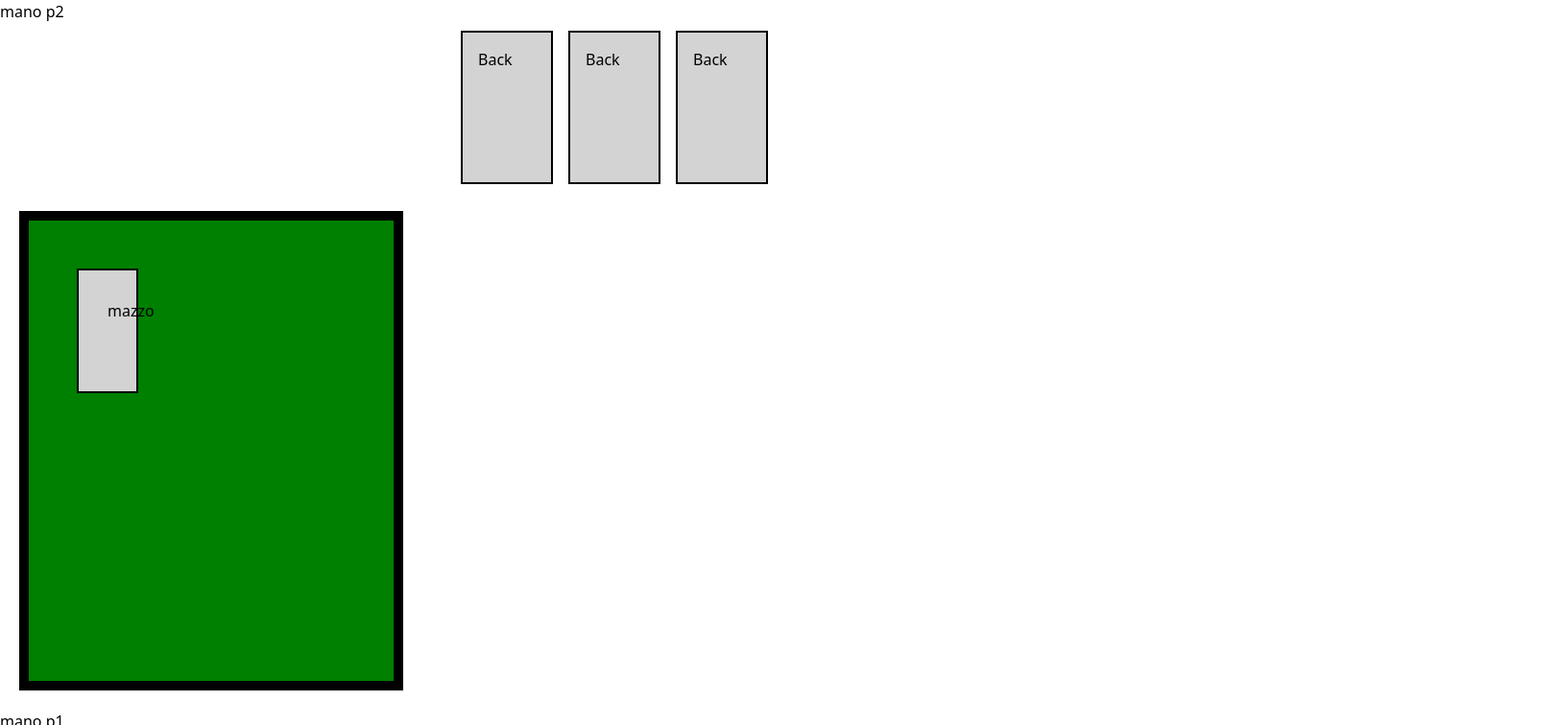
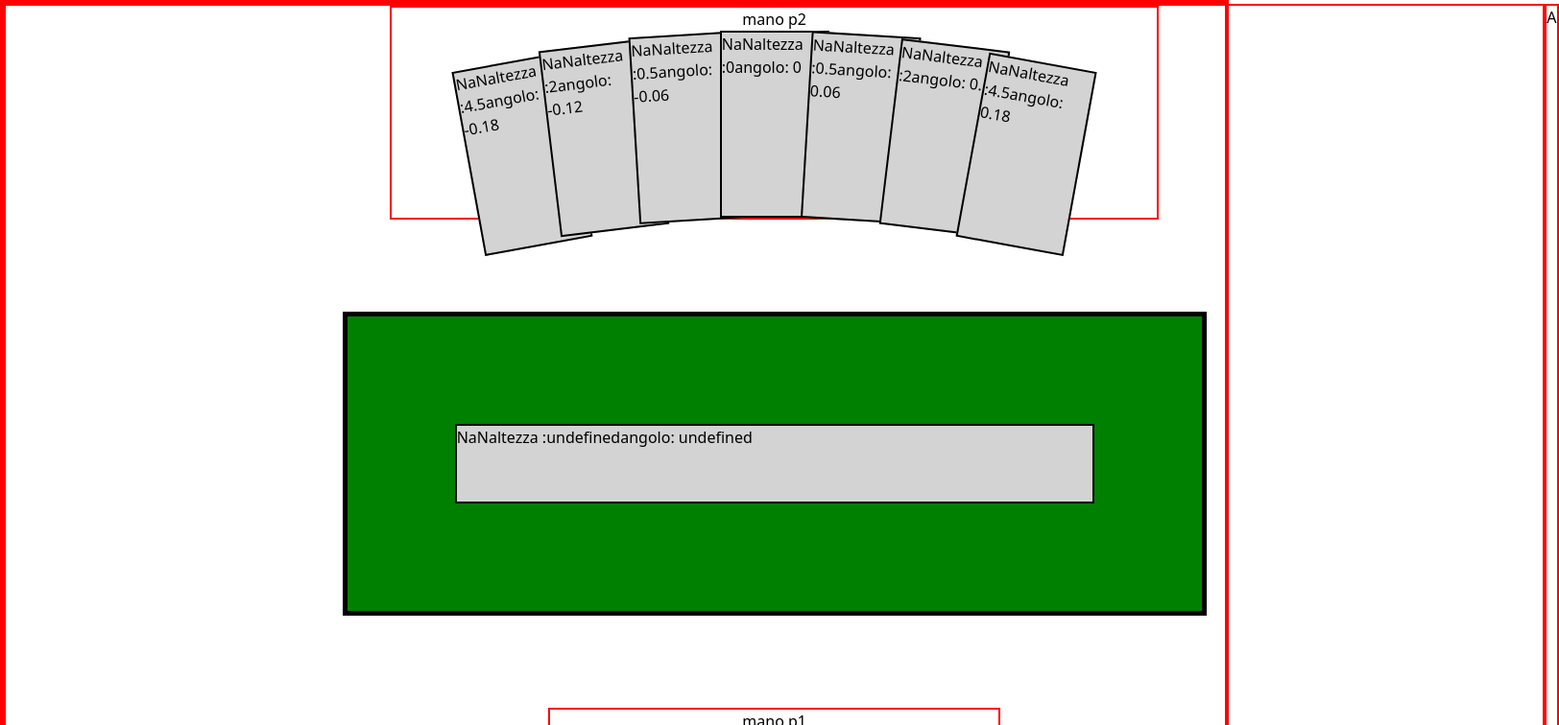
Before and after one commit to Micello/mern_stack, a React (Create React App) app in the folder frontend/: page / in a window 1280 px wide. Shown: the top 756 px of the page at 96% size, 1624 px wide, since content can reach past the window. Built offline with nearby package versions, Linux system fonts and the light colour scheme; the HTML template or start-up script is replaced by a standard one.

Commit message:
aggiunte animazioni hover

```diff
--- a/frontend/src/Briscola.css
+++ b/frontend/src/Briscola.css
@@ -9,5 +9,21 @@
 
 
   .Board {
-    @apply bg-[green] w-[400px] h-[500px] m-5 p-[30px] border-[10px] border-solid border-[black];
+    @apply bg-[green] w-[900px] h-[600px] m-24 p-28 border-[5px] border-solid border-[black];
   }
+
+div {
+  border-style: solid;
+  border-width: 2px;
+  border-color: red;
+}
+
+
+
+html, body, #root {
+  height: 100vh;
+}
+
+.cardli{
+  aspect-ratio: 55/94;
+}
--- a/frontend/src/Briscola.js
+++ b/frontend/src/Briscola.js
@@ -1,23 +1,49 @@
 
 
-function Card({id, rank, suit, angle, height}){
-    return(
-        <>
-            {rank ? (
+function Card({ id, rank, suit, angle, height, scale }) {
+    const safeAngle = angle || 0; // Default to 0 if angle is undefined
+    const safeHeight = height || 0; // Default to 0 if height is undefined
+    const safeScale = scale || 1; // Default to 0 if height is undefined
+    const handleMouseEnter = rank ? (e) => { e.currentTarget.style.transform = `rotate(${safeAngle}rad) translateY(${safeHeight * 10 - 40}px) translateX(${safeAngle * -400}px)`} :
+        (e) => {//se non ha un seme (non è nella mia mano)
+
+            e.currentTarget.style.transform = `scale(${safeScale}) rotate(${safeAngle}rad) translateY(${safeHeight * 10}px) translateX(${safeAngle * -400}px) `};
+
+    const handleMouseLeave = rank ? (e) => {
+                e.currentTarget.style.transform = `rotate(${safeAngle}rad) translateY(${safeHeight * 10}px) translateX(${safeAngle * -400}px) scale(${safeScale})`
+            } :
+            (e) => {e.currentTarget.style.transform = `scale(1) rotate(${safeAngle}rad) translateY(${safeHeight * 10}px) translateX(${safeAngle * -400}px) `};
+
+
+    return (
       <div
-            style={{ transform: `rotate(${angle}rad) translateY(${height*10}px) translateX(${angle*-400}px)` }}
-            className={`relative  focus:ring-violet-300 active:bg-violet-700 bg-[lightgrey] hover:bg-gray-50 h-48 w-32 box-border m-2 p-4 border-2 border-solid border-[black]`}
+        style={{
+          transform: `rotate(${angle}rad) translateY(${height * 10}px) translateX(${angle * -400}px)`,
+        }}
+        className={`h-full w-full relative focus:ring-violet-300 active:bg-violet-700 bg-[lightgrey] hover:bg-gray-50  box-border   border-2 border-solid border-[black] transition-transform duration-300 ease-in-out`}
+        onMouseEnter={handleMouseEnter}
+        onMouseLeave={handleMouseLeave}
+      >
+        {rank ? id + ' ' + rank + ' ' + suit : id +  rank + 'altezza  :' + height + 'angolo:  ' + angle}
+      </div>
+    );
+  }
 
-            >
-                {id + rank + suit + '                ' + angle + height}
-            </div>
-            ) : (
-            <div className="bg-[lightgrey] w-24 h-40 m-2 p-4 border-2 border-solid border-[black]">
-                Back
-            </div>
-            )}
-      </>
-    )
+
+function EnemyHand({ enemyCards }) {
+return (
+    <ul className="flex justify-center items-center w-full h-full ">
+    {enemyCards.map((i) => {
+        const angle = 0.06*(i - ((enemyCards.length+1)/2))
+        const height = 0.5*(i - (enemyCards.length+1)/2)*(i-(enemyCards.length+1)/2)
+        return (
+        <li className={'cardli w-full h-full '}key={i}>
+            <Card id={i} angle={angle} height={height} scale={1.1} />
+        </li>
+        );
+    })}
+    </ul>
+);
 }
 
   function Hand({ playerHand }) {
@@ -26,7 +52,6 @@ function Hand({ playerHand }) {
         {playerHand.map((card,index) => {
             const angle = 0.06*(card.id - ((playerHand.length+1)/2))
             const height = 0.5*(card.id - (playerHand.length+1)/2)*(card.id-(playerHand.length+1)/2)
-            console.log(height)
             return (
             <li key={card.id}>
               <Card id={card.id} rank={card.rank} suit={card.suit} angle={angle} height={height} />
@@ -37,11 +62,10 @@ function Hand({ playerHand }) {
     );
   }
 
-
 function Board({}){
     return(
-        <div className="Board">
-            <div className="Card">mazzo</div>
+        <div className={'Board flex justify-center items-center flex-grow flex-shrink'}>
+            <Card  scale={1.1}/>
         </div>
     )
 }
@@ -50,17 +74,22 @@ export default function Briscola(){
 
 
     return(
-        <>
-            <div>
+        <div className="flex justify-start h-full w-full">
+            <div className={' flex flex-col items-center justify-start  '}>
+                <div className='flex flex-col items-center h-1/2 w-1/2 '>
                     <p>mano p2</p>
-                <Hand playerHand={enemyHand}/>
+                    <EnemyHand enemyCards={enemyCards}/>
                 </div>
+
                     <Board />
-            <div>
+
+                <div className='flex flex-col items-center'>
                     <p>mano p1</p>
                     <Hand playerHand={playerHand}/>
                 </div>
-        </>
+            </div>
+            <div>A</div>
+        </div>
     )
 };
 
@@ -75,8 +104,4 @@ const playerHand = [
 
 ];
 
-const enemyHand = [
-    { id: 1, rank: null, suit: null },
-    { id: 2, rank: null, suit: null },
-    { id: 3, rank: null, suit: null }
-];
+const enemyCards = [1,2,3,4,5,6,7]
```
Lines whose indentation alone changed are shown as unchanged.
